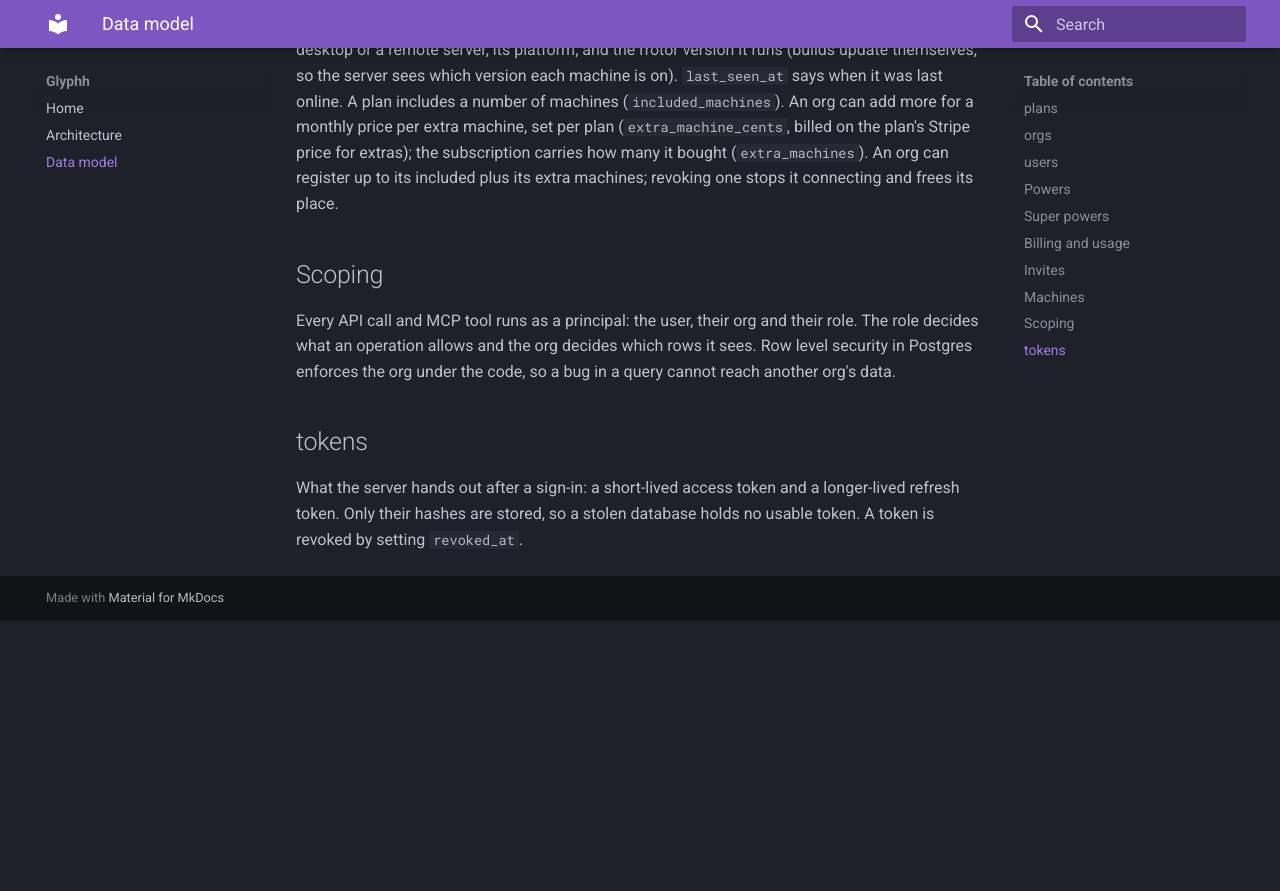
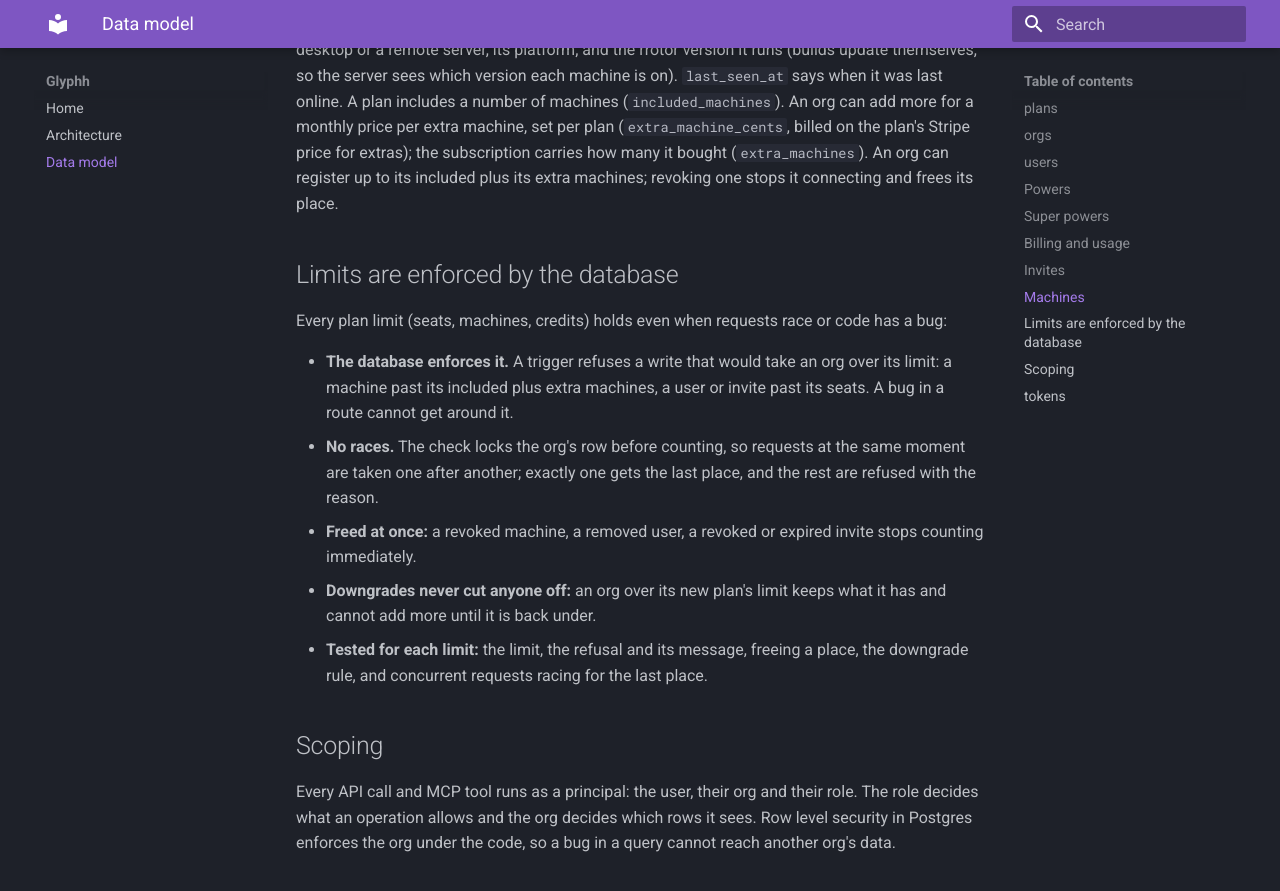
Before and after one commit to glyphh-ai/server, an MkDocs documentation site: the page built from docs/data-model.md, in a window 1280 px wide and 900 px high, scrolled down 4328 px. Shown: the top 891 px of the window. Built offline with MkDocs 1.6.1 and Material for MkDocs 9.7.7, drawn with Linux system fonts in a browser that asks for light colours; before the commit the page ends 4949 px from its top, so only the background shows below that.

Commit message:
Data model: every plan limit is enforced by the database, under a lock, and race tested
Co-Authored-By: Claude Opus 5.5 <noreply@anthropic.com>

```diff
--- a/docs/data-model.md
+++ b/docs/data-model.md
@@ -307,6 +307,16 @@ Signing in always happens from a machine, and signing in is how a machine is reg
 
 A machine is a registered rrotor: a member's desktop or a remote server they run, on any host. It connects out to the server with its own token (only the hash is kept) and reports what it is: a desktop or a remote server, its platform, and the rrotor version it runs (builds update themselves, so the server sees which version each machine is on). `last_seen_at` says when it was last online. A plan includes a number of machines (`included_machines`). An org can add more for a monthly price per extra machine, set per plan (`extra_machine_cents`, billed on the plan's Stripe price for extras); the subscription carries how many it bought (`extra_machines`). An org can register up to its included plus its extra machines; revoking one stops it connecting and frees its place.
 
+## Limits are enforced by the database
+
+Every plan limit (seats, machines, credits) holds even when requests race or code has a bug:
+
+- **The database enforces it.** A trigger refuses a write that would take an org over its limit: a machine past its included plus extra machines, a user or invite past its seats. A bug in a route cannot get around it.
+- **No races.** The check locks the org's row before counting, so requests at the same moment are taken one after another; exactly one gets the last place, and the rest are refused with the reason.
+- **Freed at once:** a revoked machine, a removed user, a revoked or expired invite stops counting immediately.
+- **Downgrades never cut anyone off:** an org over its new plan's limit keeps what it has and cannot add more until it is back under.
+- **Tested for each limit:** the limit, the refusal and its message, freeing a place, the downgrade rule, and concurrent requests racing for the last place.
+
 ## Scoping
 
 Every API call and MCP tool runs as a principal: the user, their org and their role. The role decides what an operation allows and the org decides which rows it sees. Row level security in Postgres enforces the org under the code, so a bug in a query cannot reach another org's data.
```
